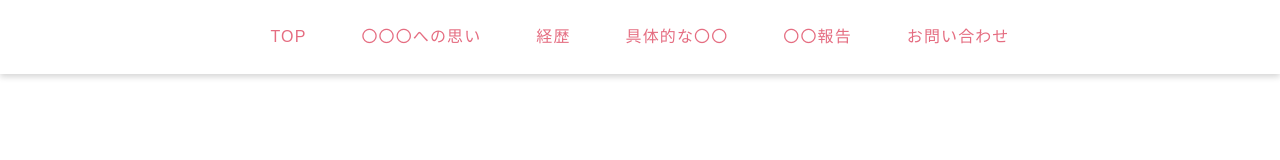
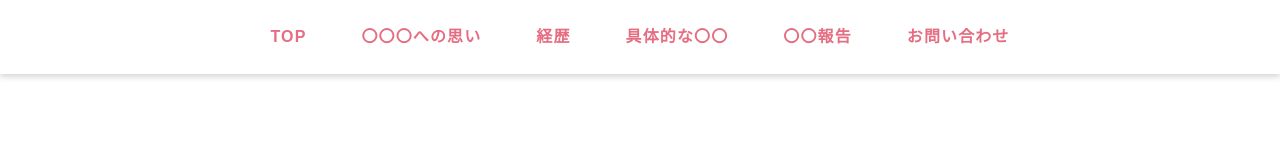
Before and after one commit to watasan1012/samplehtml-hamburger, a website: page index.html in a window 1280 px wide. Drawn offline with nearby package versions, Linux system fonts and the light colour scheme.

Commit message:
PC時微調整

```diff
--- a/assets/css/style.css
+++ b/assets/css/style.css
@@ -9,12 +9,16 @@
     flex-direction: row-reverse;
     height: 74px;
     padding: 0 5%;
+    position: fixed;
+    width: 100%;
 }
 
 @media screen and (min-width: 768px) {
     .header {
         box-shadow: 0 3px 6px rgb(0 0 0 / 16%);
+        overflow: hidden;
         padding: 0 120px;
+        position: fixed;
     }
 }
 
@@ -48,6 +52,7 @@
 .nav-list {
     display: block;
     left: 50%;
+    list-style-type: none;
     position: absolute;
     top: 50%;
     transform: translate(-50%, -50%);
@@ -58,7 +63,6 @@
         align-items: center;
         display: flex;
         gap: 55px;
-        list-style-type: none;
     }
 }
 
@@ -79,6 +83,8 @@
 
 .nav-item a {
     color: #fff;
+    font-weight:bold;
+    text-decoration: none;
     white-space: nowrap;
 }
 
@@ -87,7 +93,6 @@
         color: #e56d81;
     }
 }
-
 
 .burger-btn {
     background-color: #ecb0ba;
```
